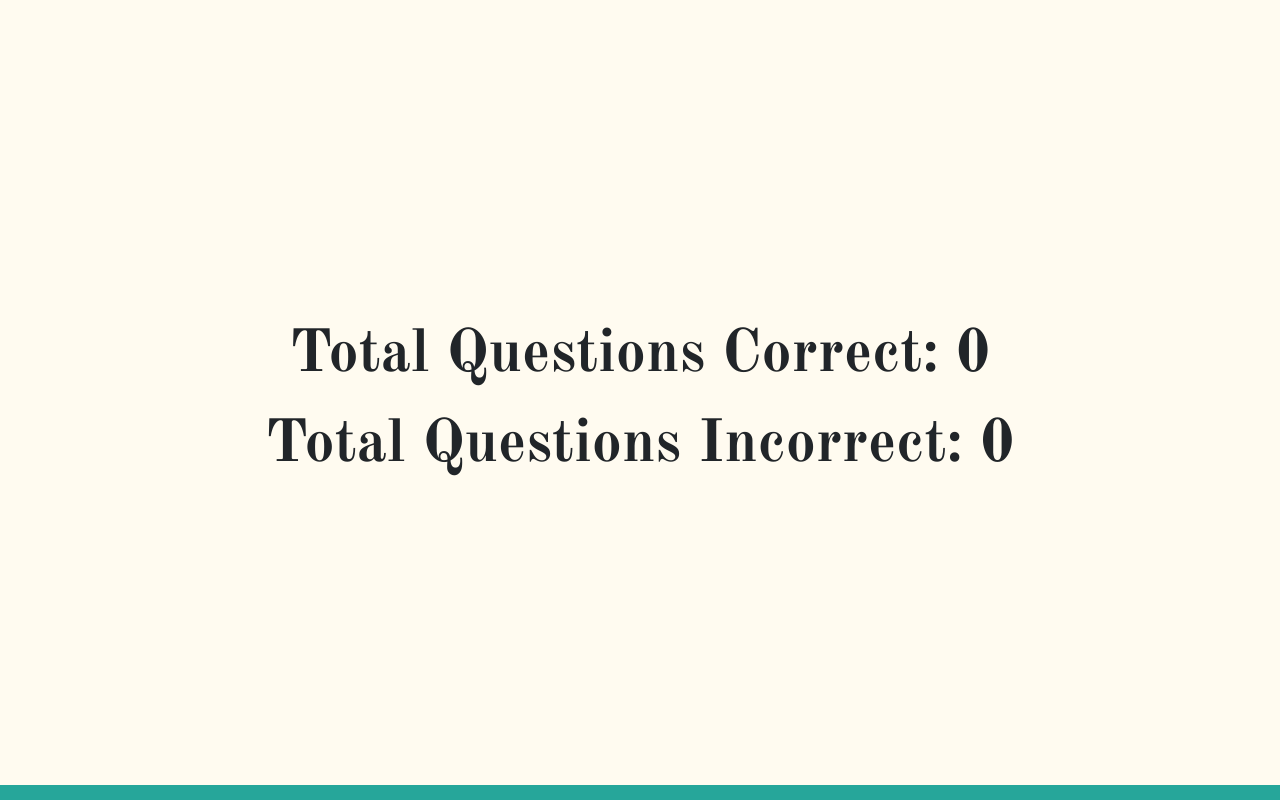
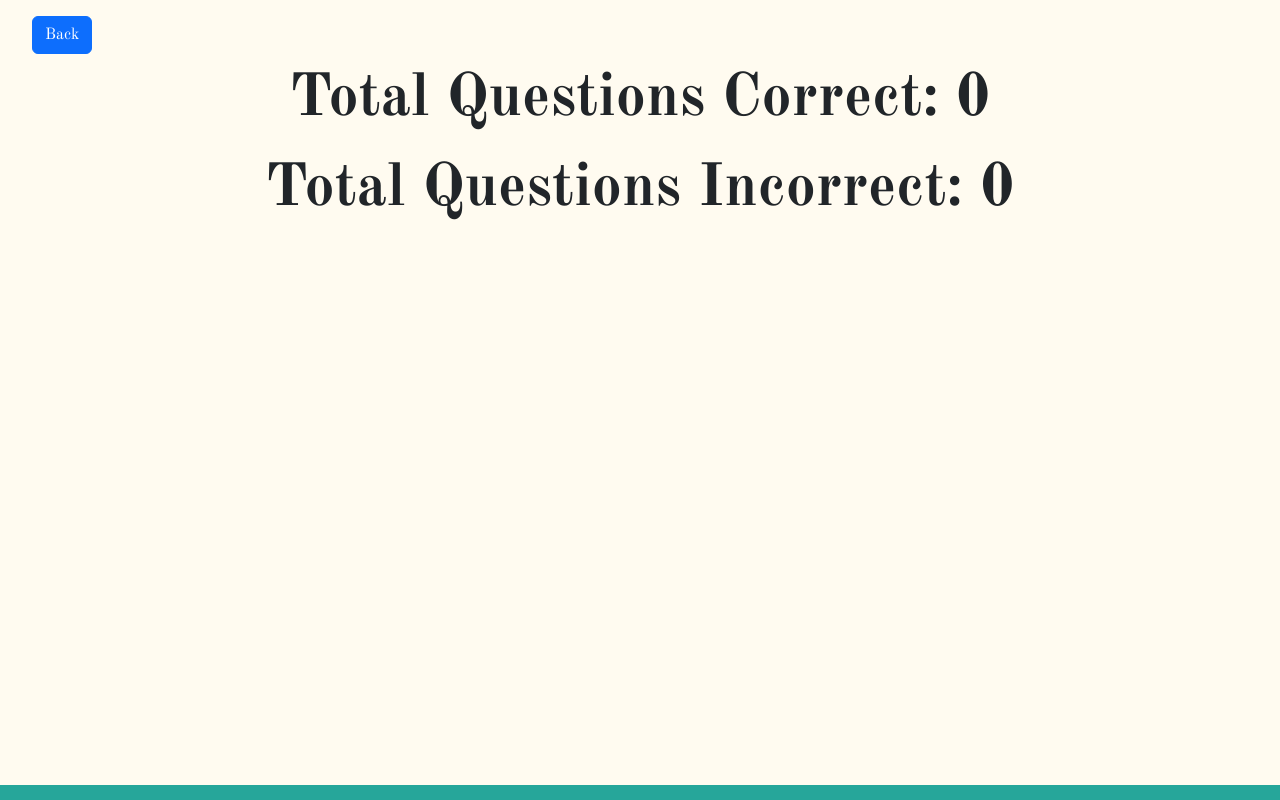
Before and after one commit to 2024-25-Allen-ISD-Computer-Science/7th-period-isp-fuel-for-thought, a React (Create React App) app in the folder quiz/: page / in a window 1280 px wide. Both pictures are taken after a click on the button "Stats". Built offline with nearby package versions, Linux system fonts and the light colour scheme.

Commit message:
smoothed UI on the home page; added a back button to the stats page

```diff
--- a/quiz/src/App.css
+++ b/quiz/src/App.css
@@ -77,6 +77,13 @@ li {
   text-align: center;
 }
 
+.p-8 {
+  padding-top: 2rem;
+  padding-bottom: 2rem;
+  padding-left: 2rem;
+  padding-right: 2rem;
+}
+
 .px-8 {
   padding-left: 2rem;
   padding-right: 2rem;
@@ -90,6 +97,10 @@ li {
   padding-right: 2rem;
 }
 
+.pyt-4 {
+  padding-top: 1rem;
+}
+
 .pyb-8 {
   padding-bottom: 2rem;
 }
--- a/quiz/src/App.js
+++ b/quiz/src/App.js
@@ -106,19 +106,27 @@ class App extends Component {
             return (
                 <div>
                     {statsPage ? (
-                        <Stats/>
+                        <Stats
+                            isPresented={() => this.toggleStats()}
+                        />
                     ) : (
-                        <div className="old-standard-tt-bold d-flex flex-column align-items-center justify-content-center bg-tan">
-                            <div className="container pyb-8">
+                        <div className="old-standard-tt-bold bg-tan">
+                            <div className="pyb-8">
+                                <div className="pxl-8 pyt-4">
+                                    <button className="btn btn-primary" onClick={() => this.toggleStats()}>Stats</button>
+                                </div>
+                                <div className="container">
                                     <h1 className="app-title">Fuel for Thought</h1>
                                 </div>
+                            </div>
+                            <div className="align-items-center justify-content-center">
                                 <Home
                                     setMotorsport={() => this.setCategory(1)}
                                     setTechnical={() => this.setCategory(2)}
                                     setBasic={() => this.setCategory(3)}
                                     setAll={() => this.setCategory(0)}
                                 />
-                            <button className="btn btn-primary" onClick={() => this.toggleStats()}>Stats</button>
+                            </div>
                         </div>
                     )}
                 </div>
--- a/quiz/src/Home.js
+++ b/quiz/src/Home.js
@@ -15,13 +15,13 @@ class Home extends Component {
                         </button>
                         <h1 className="title">Motorsport</h1>
                     </div>
-                    <div class="px-8">
+                    <div>
                         <button onClick={setTechnical} className="btn btn-primary mt-2">
                             <img src="../../img/technical.jpeg" alt="Technical Splash" class="home-img"/>
                         </button>
                         <h1 className="title">Technical</h1>
                     </div>
-                    <div class="pxr-8">
+                    <div>
                         <button onClick={setBasic} className="btn btn-primary mt-2">
                             <img src="../../img/basic.jpg" alt="Basic Splash" class="home-img"/>
                         </button>
--- a/quiz/src/Stats.js
+++ b/quiz/src/Stats.js
@@ -5,12 +5,17 @@ import "./App.css";
 class Stats extends Component {
 
     render() {
-        const { questionBank, answers, score } = this.props;
+        const { isPresented } = this.props;
 
         return(
-            <div className="old-standard-tt-bold d-flex flex-column align-items-center justify-content-center bg-tan">
-                <div className="results-title">Total Questions Correct: {localStorage.getItem("totalRight") ?? 0}</div>
-                <div className="results-title">Total Questions Incorrect: {localStorage.getItem("totalWrong") ?? 0}</div>
+            <div className="old-standard-tt-bold bg-tan">
+                <div className="pxl-8 pyt-4">
+                    <button className="btn btn-primary" onClick={isPresented}>Back</button>
+                </div>
+                <div className="d-flex flex-column align-items-center justify-content-center">
+                    <div className="results-title">Total Questions Correct: {localStorage.getItem("totalRight") ?? 0}</div>
+                    <div className="results-title">Total Questions Incorrect: {localStorage.getItem("totalWrong") ?? 0}</div>
+                </div>
             </div>
         )
     }
```
Lines whose indentation alone changed are shown as unchanged.
